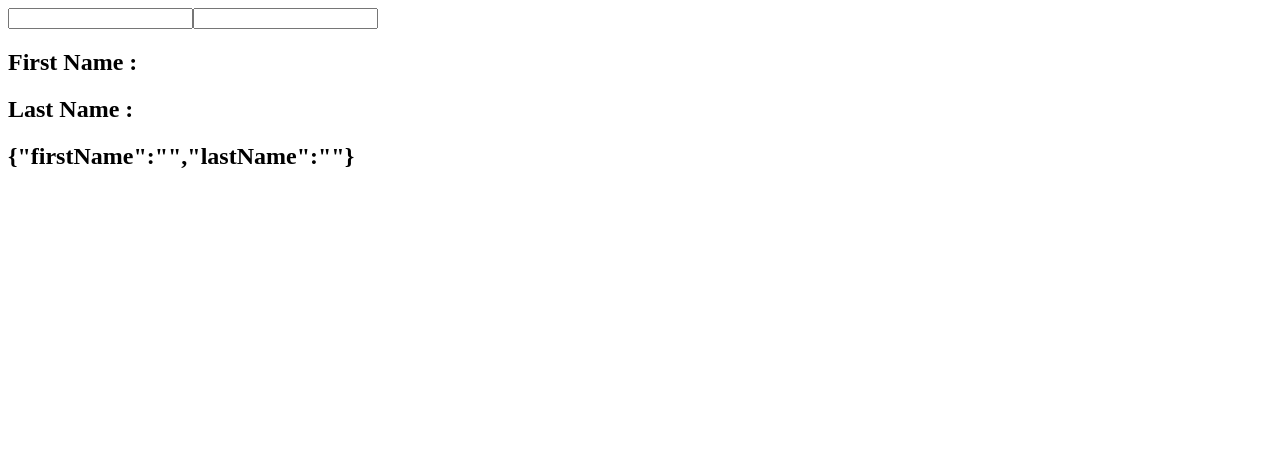
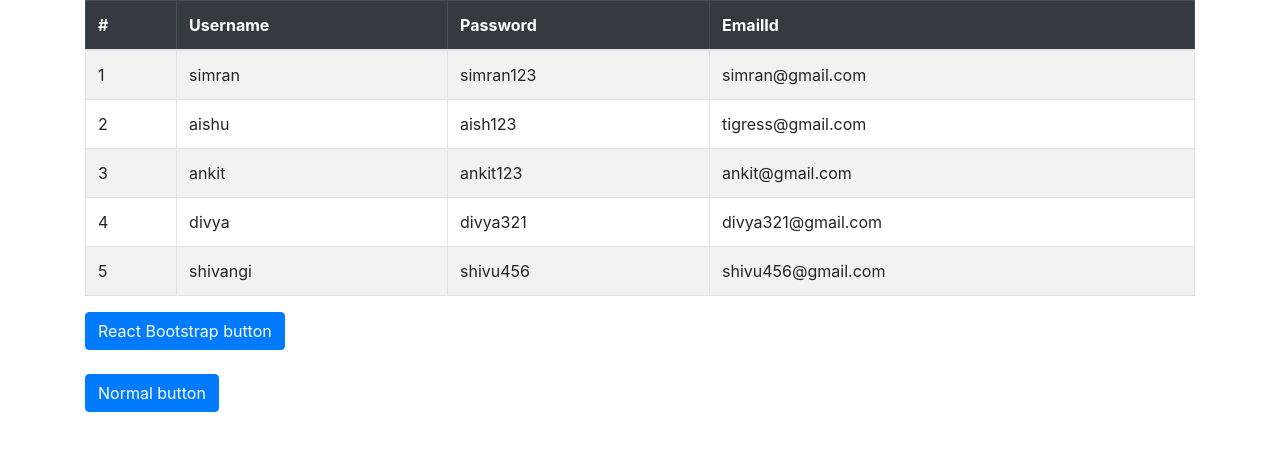
Before and after one commit to Simran177/React, a React (Create React App) app: page / in a window 1280 px wide. Shown: the top 450 px of the page. Built offline with nearby package versions, Linux system fonts and the light colour scheme.

Commit message:
methods of using bootstrap in react

```diff
--- a/src/App.js
+++ b/src/App.js
@@ -1,12 +1,12 @@
 import React from "react";
 import "./App.css";
-import StateObject from "./Components/StateObject";
+import DisplayData from "./Components/DisplayData";
 
 
 function App() {
 
   return (
-  <StateObject/>
+  <DisplayData/>
 
   );
 
--- /dev/null
+++ b/src/Components/DisplayData.js
@@ -0,0 +1,171 @@
+import React from 'react'
+import '../../node_modules/bootstrap/dist/css/bootstrap.css';
+import {Table,Button} from 'react-bootstrap';
+
+{/*
+export default function DisplayData() {
+    const arr=[5,10,15,20,25];
+    //map iterates array and makes a new array
+    const newArr= arr.map(function(num){
+        return <li>{num*2}</li>
+    })
+    return (
+        <div>
+            <ul>
+                {newArr}
+            </ul>
+        </div>
+    );
+}
+
+*/}
+
+{/*
+export default function DisplayData() {
+    const arr=[5,10,15,20,25];
+
+    return (
+        <div>
+            <ul>
+               {arr.map(num => <li>{num}</li>)}
+            </ul>
+        </div>
+    );
+}
+*/}
+
+//to display array of objects
+//To link bootstrap to rect
+// Method1: link of bootstrap cdn code added to index.html
+// Method2: exit terminal and write npm install bootstrap
+
+{/*
+export default function DisplayData() {
+    const arr=[
+        {
+            username:"simran",
+            password:"simran123",
+            email:"simran@gmail.com"
+        },
+        {
+            username:"aishu",
+            password:"aish123",
+            email:"tigress@gmail.com"
+        },
+        {
+            username:"ankit",
+            password:"ankit123",
+            email:"ankit@gmail.com"
+        },
+        {
+            username:"divya",
+            password:"divya321",
+            email:"divya321@gmail.com"
+        },
+        {
+            username:"shivangi",
+            password:"shivu456",
+            email:"shivu456@gmail.com"
+        },
+    ];
+
+    const showData=(num,index)=>{
+
+        return(
+            <tr key={index}>
+                <td>{index+1}</td>
+                <td>{num.username}</td>
+                <td>{num.password}</td>
+                <td>{num.email}</td>
+            </tr>
+        )
+    }
+
+    return (
+        <div className="container">
+            <table class="table">
+  <thead className="table-dark">
+    <tr>
+      <th scope="col">#</th>
+      <th scope="col">Username</th>
+      <th scope="col">Password</th>
+      <th scope="col">EmailId</th>
+    </tr>
+  </thead>
+  <tbody>
+  {arr.map(showData)}
+  </tbody>
+</table>
+        </div>
+    );
+}
+
+*/}
+
+// Using react-bootstrap
+//  npm install react-bootstrap bootstrap
+// Since Table and Button are components, we need to import them
+export default function DisplayData() {
+    const arr=[
+        {
+            username:"simran",
+            password:"simran123",
+            email:"simran@gmail.com"
+        },
+        {
+            username:"aishu",
+            password:"aish123",
+            email:"tigress@gmail.com"
+        },
+        {
+            username:"ankit",
+            password:"ankit123",
+            email:"ankit@gmail.com"
+        },
+        {
+            username:"divya",
+            password:"divya321",
+            email:"divya321@gmail.com"
+        },
+        {
+            username:"shivangi",
+            password:"shivu456",
+            email:"shivu456@gmail.com"
+        },
+    ];
+
+    const showData=(num,index)=>{
+
+        return(
+            <tr key={index}>
+                <td>{index+1}</td>
+                <td>{num.username}</td>
+                <td>{num.password}</td>
+                <td>{num.email}</td>
+            </tr>
+        )
+    }
+
+    return (
+        <div className="container">
+            <Table striped bordered hover>
+  <thead className="table-dark">
+    <tr>
+      <th scope="col">#</th>
+      <th scope="col">Username</th>
+      <th scope="col">Password</th>
+      <th scope="col">EmailId</th>
+    </tr>
+  </thead>
+  <tbody>
+  {arr.map(showData)}
+  </tbody>
+</Table>
+
+<Button variant="primary">React Bootstrap button</Button>
+<br/>
+<br/>
+<button className="btn btn-primary">Normal button</button>
+        </div>
+    );
+}
```
